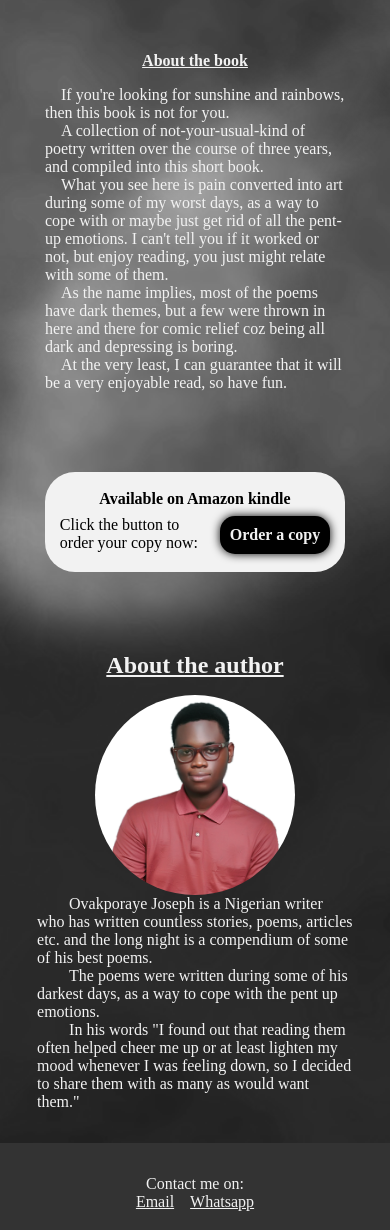
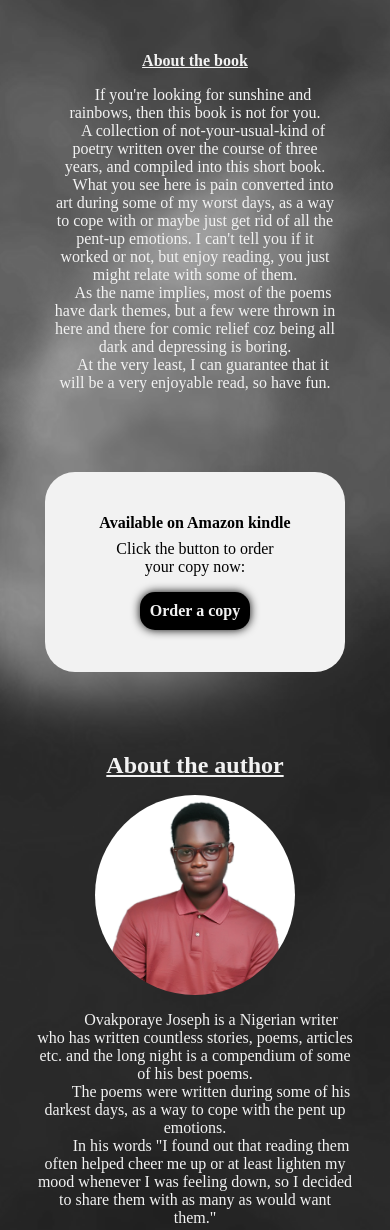
Before and after one commit to TenninDYuurei/The-long-night, a plain HTML site: page index.html in a window 390 px wide. Shown: the part 660-1890 px from the top of the page. Drawn offline with Linux system fonts and the light colour scheme.

Commit message:
I know i said final but this is the final

```diff
--- a/style.scss
+++ b/style.scss
@@ -402,6 +402,10 @@ footer
 }
 
 @media (max-width:600px) {
+    p
+    {
+        text-align: center;
+    }
     .hero-section
     {
         @include column-center();
@@ -411,18 +415,26 @@ footer
         max-height: 500px;
         width: 90%;
         max-width: 400px;
-        min-width: 300px;
+        min-width: 280px;
         gap: 2rem;
     }
     .about-book
     {
         width:80%;
-        min-width: 300px;
+        min-width: 280px;
     }
     .available
     {
+        height: 200px;
+        width: 80%;
         .available-cta
         {
+            @include column-center();
+            label
+            {
+                max-width: 70%;
+                text-align: center;
+            }
             .cta-btn
             {
                 text-align: center;
@@ -431,12 +443,13 @@ footer
     }
     .about-author
     {
-        min-width: 300px;
+        min-width: 280px;
         gap: 1rem;
         .about-author-sect
         {
             width:100%;
             @include column-center();
+            gap: 1rem;
             flex-direction: column-reverse;
             div:first-child
             {
```
Also changed, not shown: style.css, 1 other file.
